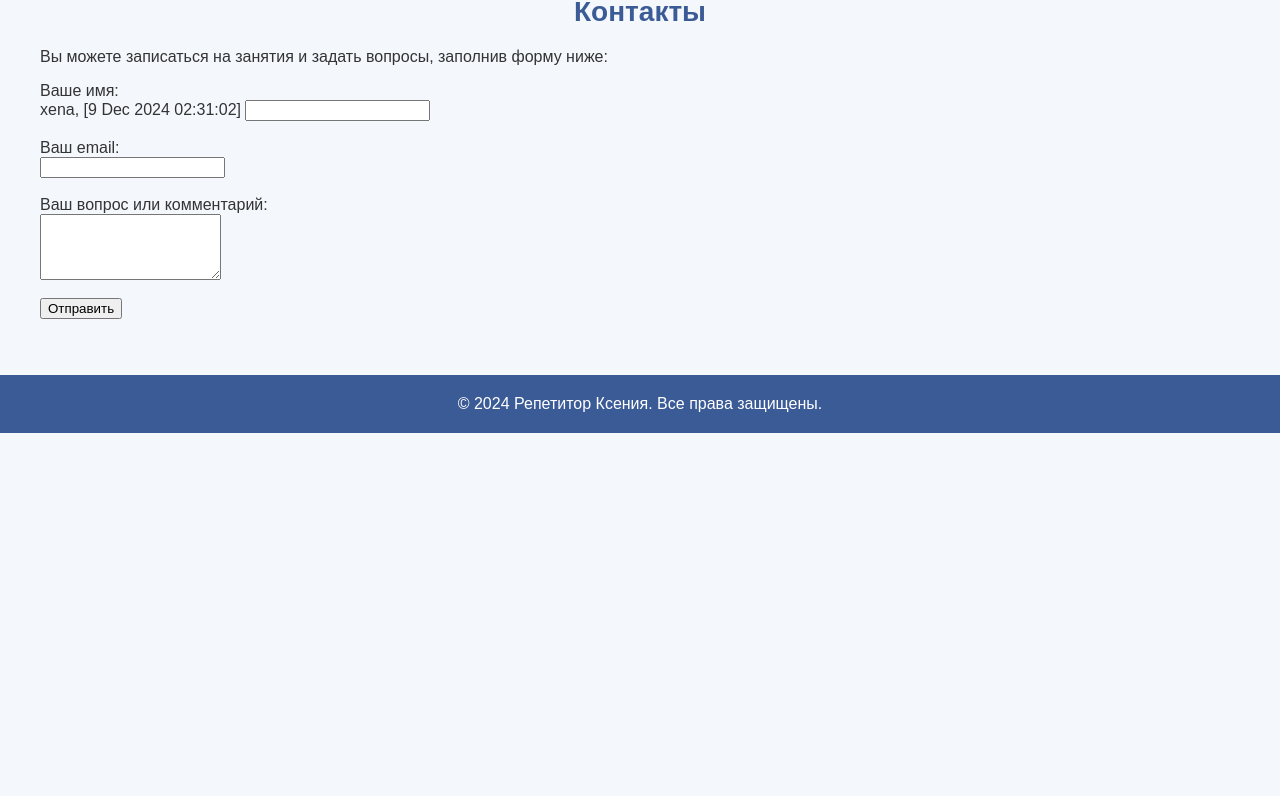
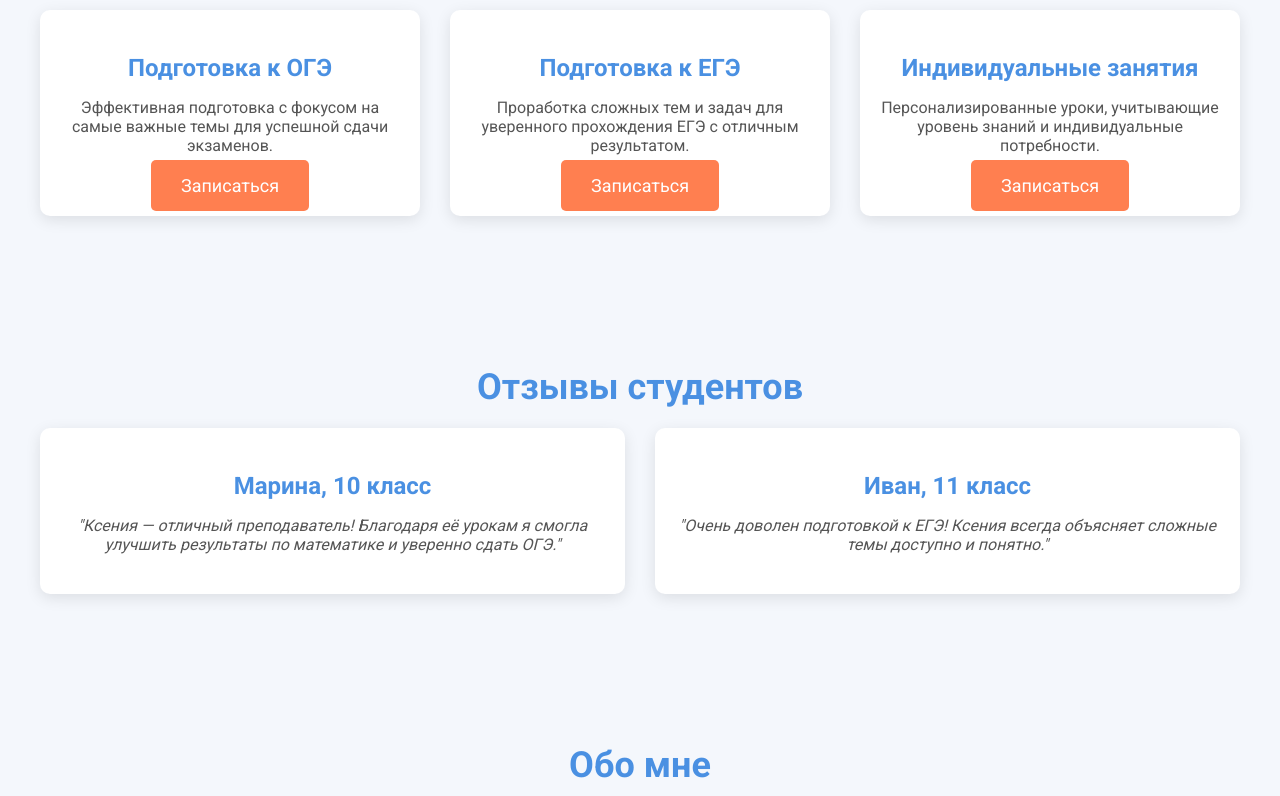
Before and after one commit to anyagtl/repetit, a plain HTML site: page index.html in a window 1280 px wide. Shown: the part 616-1412 px from the top of the page. Before the commit the page ends 1049 px from the top, so only its background shows below. Drawn offline with Linux system fonts and the light colour scheme.

Commit message:
Update index.html

```diff
--- a/index.html
+++ b/index.html
@@ -1,92 +1,66 @@
-xena, [9 Dec 2024 02:31:02]
 <!DOCTYPE html>
 <html lang="ru">
 <head>
     <meta charset="UTF-8">
     <meta name="viewport" content="width=device-width, initial-scale=1.0">
     <title>Репетитор Ксения - Подготовка к ОГЭ и ЕГЭ</title>
+    <link rel="stylesheet" href="https://fonts.googleapis.com/css2?family=Roboto:wght@400;500;700&display=swap">
     <style>
         /* Основные стили */
         body {
-            font-family: 'Arial', sans-serif;
+            font-family: 'Roboto', sans-serif;
             margin: 0;
             padding: 0;
             background-color: #f4f7fc;
             color: #333;
         }
 
-        header {
-            background-color: #3b5b96;
-            color: #fff;
-            padding: 20px;
+        /* Навигация */
+        nav {
+            background-color: #4a90e2;
+            padding: 15px 0;
             text-align: center;
-        }
-
-        header h1 {
-            font-size: 36px;
-            margin: 0;
-        }
-
-        nav {
-            background-color: #2c4871;
-            padding: 10px;
-            text-align: center;
+            position: sticky;
+            top: 0;
+            z-index: 100;
         }
 
         nav a {
             color: #fff;
-            margin: 0 15px;
+            margin: 0 25px;
             text-decoration: none;
             font-size: 18px;
+            text-transform: uppercase;
         }
 
         nav a:hover {
-            text-decoration: underline;
+            border-bottom: 2px solid #fff;
         }
 
-        section {
-            padding: 40px 20px;
-            max-width: 1200px;
-            margin: 0 auto;
+        /* Шапка сайта */
+        header {
+            background-image: url('https://via.placeholder.com/1920x600/4a90e2/ffffff?text=Подготовка+к+ОГЭ+и+ЕГЭ');
+            background-size: cover;
+            background-position: center;
+            color: #fff;
+            text-align: center;
+            padding: 150px 20px;
         }
 
-        h2 {
-            color: #3b5b96;
-            font-size: 28px;
-            text-align: center;
-            margin-bottom: 20px;
+        header h1 {
+            font-size: 48px;
+            margin: 0;
         }
 
-        .services {
-            display: grid;
-            grid-template-columns: repeat(auto-fit, minmax(300px, 1fr));
-            gap: 20px;
-        }
-
-        .service-card {
-            background-color: #fff;
-            border-radius: 10px;
-            box-shadow: 0 4px 8px rgba(0, 0, 0, 0.1);
-            padding: 20px;
-            text-align: center;
-        }
-
-        .service-card h3 {
-            color: #2c4871;
-            font-size: 24px;
-            margin-bottom: 10px;
-        }
-
-        .service-card p {
-            font-size: 16px;
-            color: #555;
-            margin-bottom: 20px;
+        header p {
+            font-size: 22px;
+            margin: 10px 0;
         }
 
         .cta-button {
-            background-color: #3b5b96;
-            color: #fff;
-            padding: 12px 20px;
+            background-color: #ff7f50;
+            color: white;
+            padding: 15px 30px;
             font-size: 18px;
             border: none;
             border-radius: 5px;
@@ -95,11 +69,76 @@ xena, [9 Dec 2024 02:31:02]
         }
 
         .cta-button:hover {
-            background-color: #2c4871;
+            background-color: #ff6347;
         }
 
+        /* Разделы */
+        section {
+            padding: 60px 20px;
+            max-width: 1200px;
+            margin: 0 auto;
+        }
+
+        h2 {
+            color: #4a90e2;
+            font-size: 36px;
+            text-align: center;
+            margin-bottom: 20px;
+        }
+
+        .services, .testimonials, .about {
+            display: grid;
+            grid-template-columns: repeat(auto-fit, minmax(300px, 1fr));
+            gap: 30px;
+        }
+
+        .service-card, .testimonial-card {
+            background-color: #fff;
+            border-radius: 10px;
+            box-shadow: 0 4px 15px rgba(0, 0, 0, 0.1);
+            padding: 20px;
+            text-align: center;
+        }
+
+        .service-card h3, .testimonial-card h3 {
+            color: #4a90e2;
+            font-size: 24px;
+            margin-bottom: 15px;
+        }
+
+        .service-card p, .testimonial-card p {
+            font-size: 16px;
+            color: #555;
+            margin-bottom: 20px;
+        }
+
+        .testimonial-card p {
+            font-style: italic;
+        }
+
+        /* Контактная форма */
+        .contact-form input, .contact-form textarea {
+            width: 100%;
+            padding: 12px;
+            margin-bottom: 15px;
+            border: 2px solid #ddd;
+            border-radius: 5px;
+        }
+
+        .contact-form input[type="submit"] {
+            background-color: #4a90e2;
+            color: white;
+            font-size: 18px;
+            cursor: pointer;
+        }
+
+        .contact-form input[type="submit"]:hover {
+            background-color: #357ab7;
+        }
+
+        /* Подвал */
         footer {
-            background-color: #3b5b96;
+            background-color: #4a90e2;
             color: #fff;
             padding: 20px;
             text-align: center;
@@ -109,57 +148,93 @@ xena, [9 Dec 2024 02:31:02]
             font-size: 16px;
             margin: 0;
         }
+
     </style>
 </head>
 <body>
 
+<!-- Навигация -->
+<nav>
+    <a href="#services">Услуги</a>
+    <a href="#testimonials">Отзывы</a>
+    <a href="#about">Обо мне</a>
+    <a href="#contact">Контакты</a>
+    <a href="#sign-up" class="cta-button">Хочу записаться</a>
+</nav>
+<!-- Шапка сайта -->
 <header>
     <h1>Репетитор Ксения</h1>
-    <p>Подготовка к ОГЭ и ЕГЭ по самым актуальным и эффективным методикам</p>
+    <p>Подготовка к ОГЭ и ЕГЭ с индивидуальным подходом</p>
+    <a href="#sign-up" class="cta-button">Записаться на занятия</a>
 </header>
 
-<nav>
-    <a href="#services">Услуги</a>
-    <a href="#contact">Контакты</a>
-</nav>
-
+<!-- Услуги -->
 <section id="services">
     <h2>Наши Услуги</h2>
     <div class="services">
         <div class="service-card">
             <h3>Подготовка к ОГЭ</h3>
-            <p>Эффективная подготовка для сдачи ОГЭ. Уроки с акцентом на важнейшие темы и задания.</p>
-            <a href="#contact" class="cta-button">Записаться на курс</a>
+            <p>Эффективная подготовка с фокусом на самые важные темы для успешной сдачи экзаменов.</p>
+            <a href="#contact" class="cta-button">Записаться</a>
         </div>
         <div class="service-card">
             <h3>Подготовка к ЕГЭ</h3>
-            <p>Глубокая проработка материалов для успешной сдачи ЕГЭ по любому предмету.</p>
-            <a href="#contact" class="cta-button">Записаться на курс</a>
+            <p>Проработка сложных тем и задач для уверенного прохождения ЕГЭ с отличным результатом.</p>
+            <a href="#contact" class="cta-button">Записаться</a>
         </div>
         <div class="service-card">
             <h3>Индивидуальные занятия</h3>
-            <p>Персонализированный подход для студентов с разным уровнем знаний.</p>
-            <a href="#contact" class="cta-button">Записаться на курс</a>
+            <p>Персонализированные уроки, учитывающие уровень знаний и индивидуальные потребности.</p>
+            <a href="#contact" class="cta-button">Записаться</a>
         </div>
     </div>
 </section>
 
+<!-- Отзывы -->
+<section id="testimonials">
+    <h2>Отзывы студентов</h2>
+    <div class="testimonials">
+        <div class="testimonial-card">
+            <h3>Марина, 10 класс</h3>
+            <p>"Ксения — отличный преподаватель! Благодаря её урокам я смогла улучшить результаты по математике и уверенно сдать ОГЭ."</p>
+        </div>
+        <div class="testimonial-card">
+            <h3>Иван, 11 класс</h3>
+            <p>"Очень доволен подготовкой к ЕГЭ! Ксения всегда объясняет сложные темы доступно и понятно."</p>
+        </div>
+    </div>
+</section>
+
+<!-- Обо мне -->
+<section id="about">
+    <h2>Обо мне</h2>
+    <p>Меня зовут Ксения, и я репетитор по математике и физике. Я занимаюсь подготовкой учеников к ОГЭ и ЕГЭ уже более 5 лет. Моя цель — помочь каждому ученику достичь наилучших результатов и повысить уверенность в своих знаниях.</p>
+</section>
+
+<!-- Контакты -->
 <section id="contact">
     <h2>Контакты</h2>
-    <p>Вы можете записаться на занятия и задать вопросы, заполнив форму ниже:</p>
-    <form action="#" method="post">
-        <label for="name">Ваше имя:</label><br>
-
-xena, [9 Dec 2024 02:31:02]
-<input type="text" id="name" name="name" required><br><br>
-        <label for="email">Ваш email:</label><br>
-        <input type="email" id="email" name="email" required><br><br>
-        <label for="message">Ваш вопрос или комментарий:</label><br>
-        <textarea id="message" name="message" rows="4" required></textarea><br><br>
-        <input type="submit" value="Отправить">
-    </form>
+    <div class="contact-form">
+        <form action="#" method="post">
+            <label for="name">Ваше имя:</label>
+            <input type="text" id="name" name="name" required>
+            <label for="email">Ваш email:</label>
+            <input type="email" id="email" name="email" required>
+            <label for="message">Ваш вопрос:</label>
+            <textarea id="message" name="message" rows="4" required></textarea>
+            <input type="submit" value="Отправить">
+        </form>
+    </div>
 </section>
 
+<!-- Записаться -->
+<section id="sign-up">
+    <h2>Запишитесь на занятия</h2>
+    <p>Нажмите кнопку ниже, чтобы записаться на индивидуальные занятия с Ксенией.</p>
+    <a href="#contact" class="cta-button">Записаться</a>
+</section>
+
+<!-- Подвал -->
 <footer>
     <p>© 2024 Репетитор Ксения. Все права защищены.</p>
 </footer>
```
